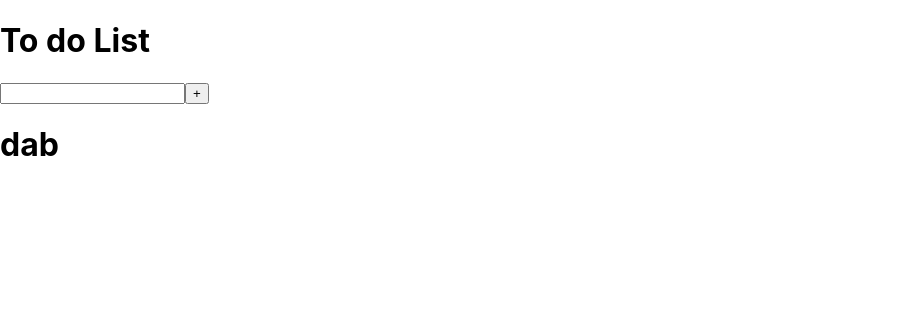
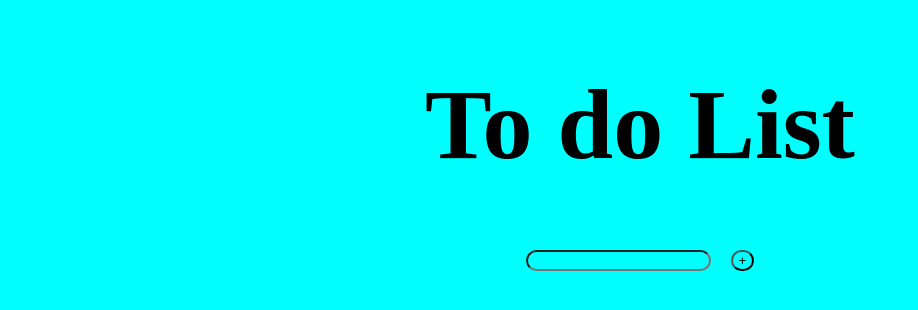
Before and after one commit to abaek77/projects, a React (Create React App) app in the folder todolist REACT/: page / in a window 1280 px wide. Shown: the top 310 px of the page, without its empty margins (0-918 px from the left). Built offline with nearby package versions, Linux system fonts and the light colour scheme.

Commit message:
todolist REACT

```diff
--- a/todolist REACT/src/App.css
+++ b/todolist REACT/src/App.css
@@ -0,0 +1,30 @@
+h1{
+    font-family: cursive;
+    font-size: 100px;
+    font-weight: bold;
+}
+
+.App{
+
+}
+
+*{
+    text-align: center;
+    background-color: aqua;
+}
+
+ol{
+padding-left: 850px;
+width: 10%;
+
+}
+
+
+input{
+    border-radius: 15px;
+    margin-right: 20px;
+}
+
+button{
+    border-radius: 15px;
+}
--- a/todolist REACT/src/App.js
+++ b/todolist REACT/src/App.js
@@ -13,7 +13,7 @@ function App() {
     <div className="App">
       <h1>To do List</h1>
       <Form todoinput={todoinput} setTodoinput={setTodoinput} todos={todos} setTodos={setTodos}/>
-      <List />
+      <List todoinput={todoinput} setTodoinput={setTodoinput} todos={todos} setTodos={setTodos}/>
     </div>
   );
 }
--- a/todolist REACT/src/form.js
+++ b/todolist REACT/src/form.js
@@ -1,22 +1,25 @@
 import React from 'react';
+import './App.css';
 
-function Form ({setTodoinput, setTodos, todoinput}) {
+function Form ({setTodoinput, setTodos, todoinput, todos}) {
+
     function Savetodoinput(event) {
-        console.log(event.target.value)
-        setTodoinput(event.target.value)
-    }
-
-    function Printtodo(event){
-        event.preventDefault();
-        setTodos([...todos, {completed: false}])
+        console.log(event.target.value);
+        setTodoinput(event.target.value);
+    };
 
 
-    }
+    function Objectifytodo (event) {
+        event.preventDefault();
+        setTodos([...todos, {text: todoinput, completed: false, id: Math.random()*1000000}]);
+        console.log({todos});
+    };
+
 
     return(
         <form>
             <input type="text" className="inputtext" onChange = {Savetodoinput}/>
-            <button onClick={Printtodo}>+</button>
+            <button onClick={Objectifytodo} className="firstbutton">+</button>
         </form>
     );
 
--- /dev/null
+++ b/todolist REACT/src/item.js
@@ -0,0 +1,24 @@
+import React from 'react';
+import './App.css';
+
+
+function Item({text, setTodos, todos, todo}){
+
+    function deletefromlist () {
+        console.log({todo})
+        setTodos(todos.filter((todoitem) => todoitem.id !== todo.id))
+        //  if(todos=[""]){
+        //      alert("nice job!")
+        //                  }
+    }
+
+    return(
+        <div className="item">
+        <li>{text}</li>
+        <button onClick = {deletefromlist}>Complete</button>
+    </div>
+    );
+
+};
+
+export default Item;
--- a/todolist REACT/src/list.js
+++ b/todolist REACT/src/list.js
@@ -1,8 +1,16 @@
 import React from 'react';
+import Item from './item';
+import Form from './form';
+import './App.css';
 
-const List = () =>{
+function List ({setTodoinput, setTodos, todoinput, todos}){
     return(
-        <h1>dab</h1>
+       <div className = "list">
+           <ol>{
+           todos.map((todo) => (<Item text={todo.text} todos={todos} setTodos={setTodos} todo={todo} completion = {todo.completion}/>))
+           }
+           </ol>
+       </div>
     );
 }
 
```
